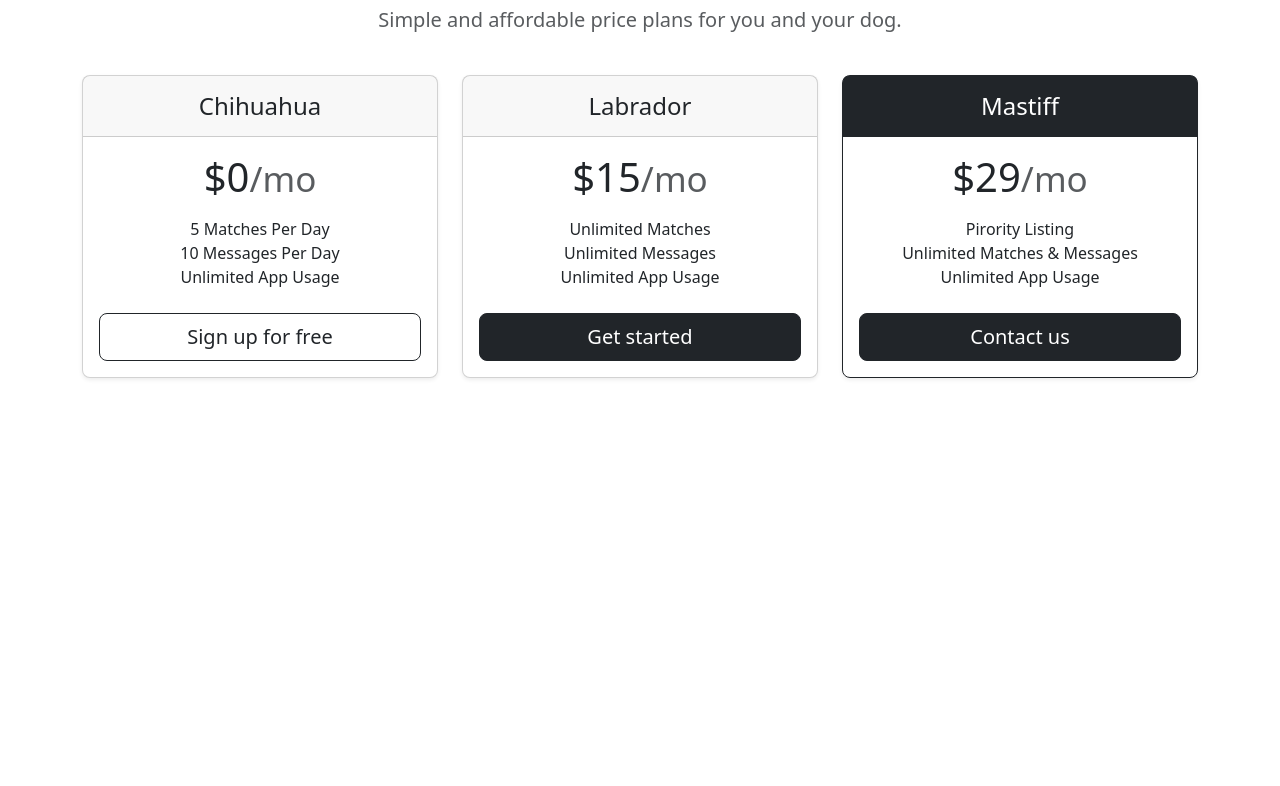
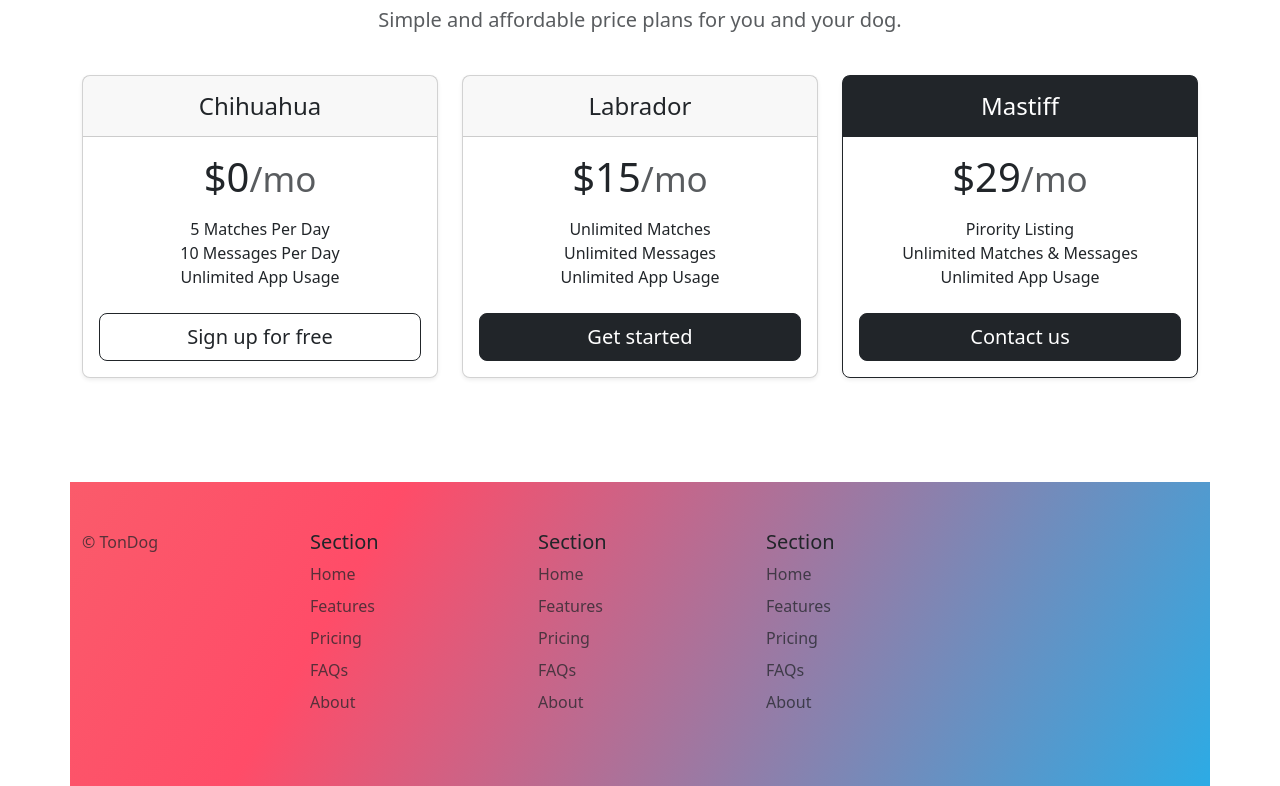
Before and after one commit to umathileepan/WebDevelopment, a plain HTML site: page 11.3 TinDog Project/index.html in a window 1280 px wide. Shown: the part 2053-2839 px from the top of the page. Before the commit the page ends 2487 px from the top, so only its background shows below. Drawn offline with nearby package versions, Linux system fonts and the light colour scheme.

Commit message:
Footer section completed.

```diff
--- a/11.3 TinDog Project/index.html
+++ b/11.3 TinDog Project/index.html
@@ -126,7 +126,7 @@
     <div class="container py-3">
       <header>
         <div class="pricing-header p-3 pb-md-4 mx-auto text-center">
-          <h1 class="display-4 fw-normal text-body-emphasis">A Plan for Every Dog's Needs</h1>
+          <h2 class="display-4 fw-normal text-body-emphasis">A Plan for Every Dog's Needs</h2>
           <p class="fs-5 text-body-secondary">Simple and affordable price plans for you and your dog.</p>
         </div>
       </header>
@@ -188,7 +188,46 @@
   </section>
   <!-- Footer -->
   <section id="footer">
+    <div class="container gradient-background">
+      <footer class="row row-cols-1 row-cols-sm-2 row-cols-md-5 py-5 mt-5">
+        <div class="col mb-3">
+          <p class="text-body-secondary"> © TonDog</p>
+        </div>
 
+        <div class="col mb-3">
+          <h5>Section</h5>
+          <ul class="nav flex-column">
+            <li class="nav-item mb-2"><a href="#" class="nav-link p-0 text-body-secondary">Home</a></li>
+            <li class="nav-item mb-2"><a href="#" class="nav-link p-0 text-body-secondary">Features</a></li>
+            <li class="nav-item mb-2"><a href="#" class="nav-link p-0 text-body-secondary">Pricing</a></li>
+            <li class="nav-item mb-2"><a href="#" class="nav-link p-0 text-body-secondary">FAQs</a></li>
+            <li class="nav-item mb-2"><a href="#" class="nav-link p-0 text-body-secondary">About</a></li>
+          </ul>
+        </div>
+
+        <div class="col mb-3">
+          <h5>Section</h5>
+          <ul class="nav flex-column">
+            <li class="nav-item mb-2"><a href="#" class="nav-link p-0 text-body-secondary">Home</a></li>
+            <li class="nav-item mb-2"><a href="#" class="nav-link p-0 text-body-secondary">Features</a></li>
+            <li class="nav-item mb-2"><a href="#" class="nav-link p-0 text-body-secondary">Pricing</a></li>
+            <li class="nav-item mb-2"><a href="#" class="nav-link p-0 text-body-secondary">FAQs</a></li>
+            <li class="nav-item mb-2"><a href="#" class="nav-link p-0 text-body-secondary">About</a></li>
+          </ul>
+        </div>
+
+        <div class="col mb-3">
+          <h5>Section</h5>
+          <ul class="nav flex-column">
+            <li class="nav-item mb-2"><a href="#" class="nav-link p-0 text-body-secondary">Home</a></li>
+            <li class="nav-item mb-2"><a href="#" class="nav-link p-0 text-body-secondary">Features</a></li>
+            <li class="nav-item mb-2"><a href="#" class="nav-link p-0 text-body-secondary">Pricing</a></li>
+            <li class="nav-item mb-2"><a href="#" class="nav-link p-0 text-body-secondary">FAQs</a></li>
+            <li class="nav-item mb-2"><a href="#" class="nav-link p-0 text-body-secondary">About</a></li>
+          </ul>
+        </div>
+      </footer>
+    </div>
   </section>
 
   <script src="https://cdn.jsdelivr.net/npm/bootstrap@5.3.5/dist/js/bootstrap.bundle.min.js" integrity="sha384-k6d4wzSIapyDyv1kpU366/PK5hCdSbCRGRCMv+eplOQJWyd1fbcAu9OCUj5zNLiq" crossorigin="anonymous"></script>
```
